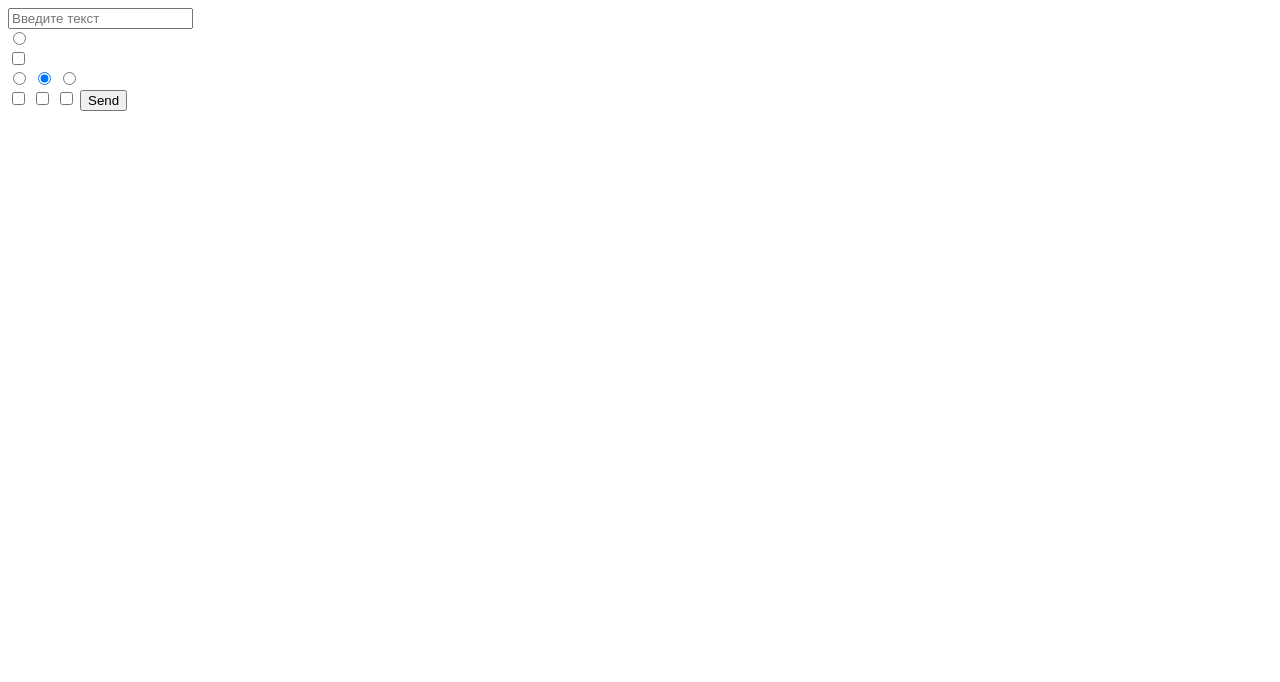
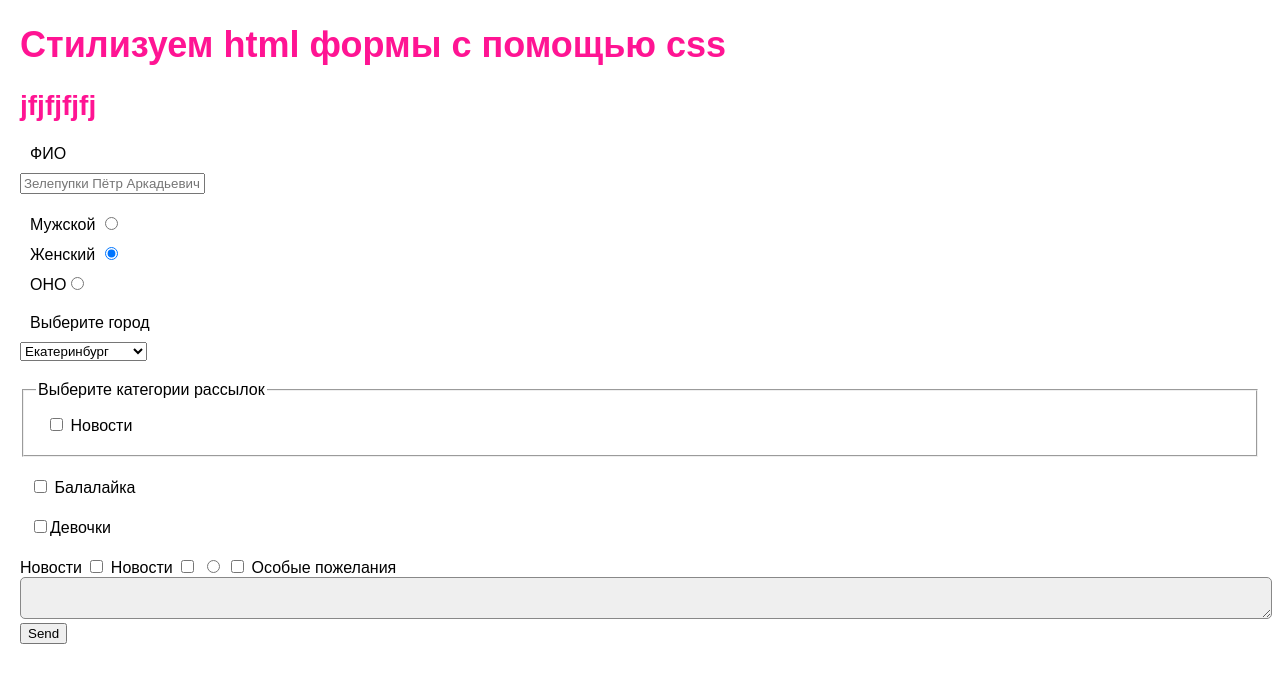
Before and after one commit to itmo-it-group-305/lyubov.raevskaya-makeup, a plain HTML site: page index.html in a window 1280 px wide. Drawn offline with Linux system fonts and the light colour scheme.

Commit message:
Стили

```diff
--- /dev/null
+++ b/css/style.css
@@ -0,0 +1,50 @@
+@import url;
+
+body {
+    font-family: 'Source Sans Pro', sans-serif;;
+    margin: 20px;
+}
+
+h1,h2 {
+    font-family: font-family: 'Montserrat', sans-serif;
+    color: deeppink;
+}
+h1 {
+    font-size: 36px;
+}
+h2 {
+    font-size: 28px;
+}
+
+ul {
+    list-style: none;
+    margin: 0;
+    padding: 0;
+}
+.form-row {
+    margin: 20px 0;
+}
+
+.form-row label {
+    display: block;
+    margin: 10px;
+    /*margin - отступ между тестом и рамкой ввода в блоке label*/
+}
+
+textarea
+
+.form-row input, textarea {
+    background: #efefef;
+    border: 1px solid #888;
+    border-radius: 5px;
+    padding: 5px;
+    width: 100%;
+}
+
+.form-row [type=radio]
+.form-row [type=checkbox]
+{
+    width: auto;
+}
+
+/*h1#content.header-1  - очень плохое описание стиля. очень много указаний в селекторе, он будет работать очень медленно*/
--- a/index.html
+++ b/index.html
@@ -2,24 +2,78 @@
 <html lang="en">
 <head>
     <meta charset="UTF-8">
+    <link rel="stylesheet" href="css/style.css">
     <title>HTML-формы</title>
 </head>
 
 <body>
-    <form action="index.html" method="post">
-        <input type="text" placeholder="Введите текст"> <br>
+    <h1>Стилизуем html формы с помощью css</h1>
+    <h2>jfjfjfjfj</h2>
+    <form method="post">
+        <div class="form-row">
+            <label for="fio">ФИО</label>
+            <input id="fio" type="text" placeholder="Зелепупки Пётр Аркадьевич" name="fio">
+        </div>
+        <div class="form-row">
+            <label>
+                Мужской
+                <input type="radio" name="sex" value="0">
+            </label>
 
-        <input type="radio"><br>
-        <input type="checkbox"><br>
-        <input type="radio" name="sex" value="0">
-        <input type="radio" name="sex" value="1" checked>
-        <input type="radio" name="sex" value="2"><br>
+            <label>
+                Женский <input type="radio" name="sex" value="1" checked>
+            </label>
+                    <label>
+                ОНО<input type="radio" name="sex" value="2">
+            </label>
 
-        <input type="checkbox" name="sections[]">
-        <input type="checkbox" name="sections[]">
-        <input type="checkbox" name="sections[]">
+        </div>
+        <div class="form-row">
+            <label for="city">Выберите город</label>
+            <select name="city" id="city">
+                <option value="1">Санкт-Петербург</option>
+                <option value="1">Москва</option>
+                <option value="1" selected>Екатеринбург</option>
 
-        <input type="submit" value="Send"> <br>
+            </select>
+        </div>
+        <div class="form-row">
+            <fieldset>
+                <legend>Выберите категории рассылок</legend>
+                <ul>
+                    <li>
+                        <label>
+                                    <input type="checkbox" name="sections[]"> Новости
+                                </label>
+                </div>
+                <div class="form-row">
+                                               <label>
+                                <input type="checkbox" name="sections[]"> Балалайка
+                            </label>
+
+                </div>
+                <div class="form-row">
+                    <label>
+                        <input type="checkbox" name="sections[]">Девочки</label> </div>
+        </form>
+    </ul>
+
+
+            </fieldset>
+
+
+             </label> Новости <input type="checkbox" name="sections[]"> Новости </label>
+
+             <input type="checkbox" name="sections[]">
+         </div>
+
+        <input type="radio">
+            <input type="checkbox">
+
+        <label for="comment">Особые пожелания</label>
+        <textarea name="comment" id="comment"></textarea>
+
+        <input type="submit" value="Send">
     </form>
 </body>
 </html>
```
